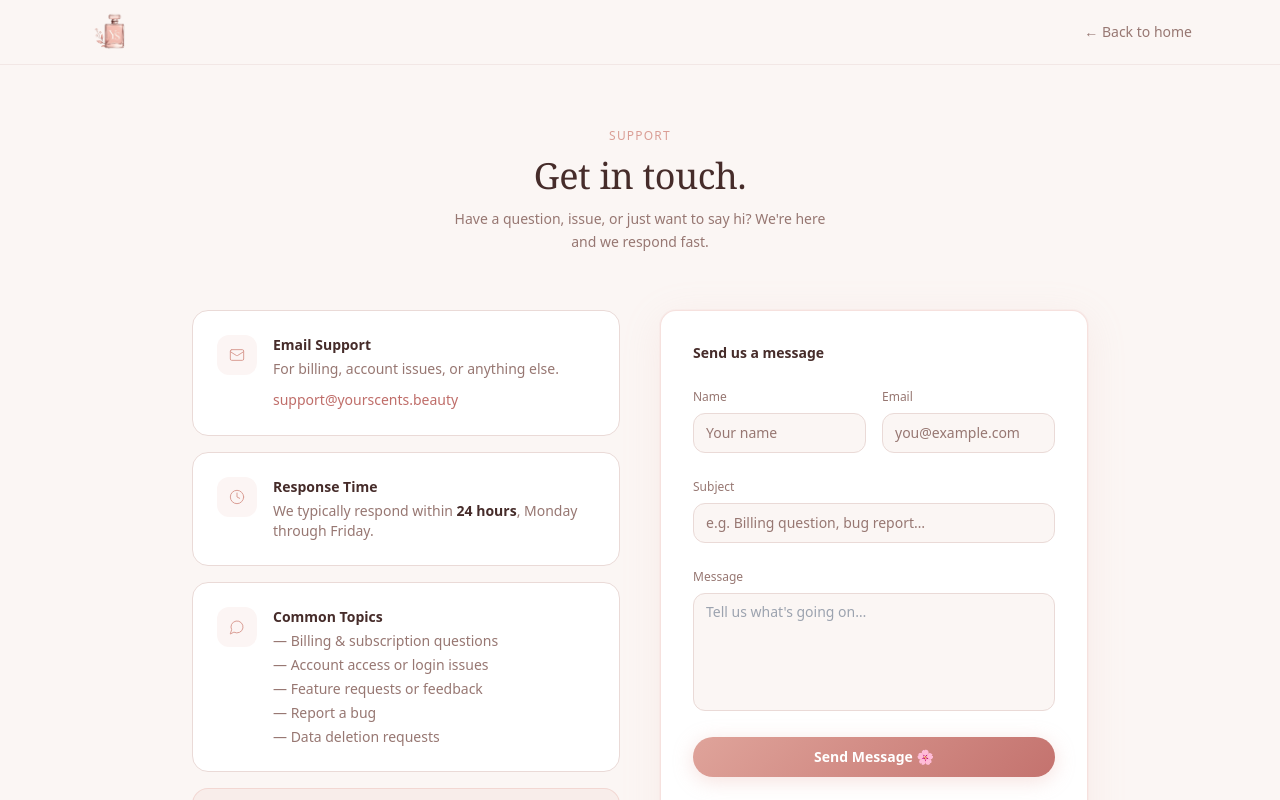
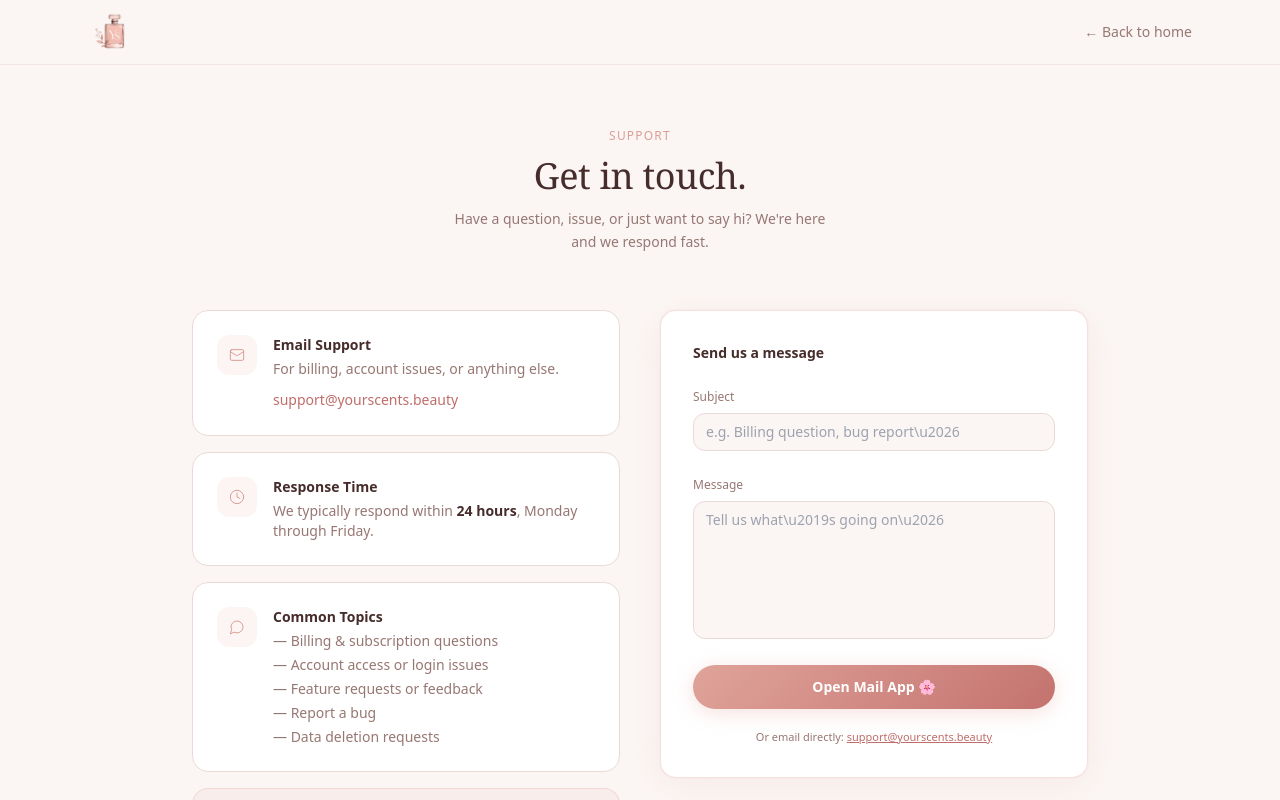
Before and after one commit to CashPrep/yourscents.beauty, a Next.js app: page /contact in a window 1280 px wide. Shown: the top 800 px of the page. Built offline with nearby package versions, Linux system fonts and the light colour scheme.

Commit message:
fix: DiscoveryFeed accepts full wardrobe prop, contact page uses mailto fallback

```diff
--- a/app/contact/page.tsx
+++ b/app/contact/page.tsx
@@ -3,43 +3,31 @@ import { useState } from 'react'
 import Link from 'next/link'
 import Image from 'next/image'
 import { Mail, MessageCircle, Clock } from 'lucide-react'
-import { Input } from '@/components/ui/input'
-import { Button } from '@/components/ui/button'
 
 const R        = 'hsl(8 48% 72%)'
 const R_DEEP   = 'hsl(3 40% 58%)'
 const R_BG     = 'hsl(8 56% 76% / 0.12)'
 const R_BORDER = 'hsl(8 56% 76% / 0.32)'
 
+const TOPICS = [
+  'Billing & subscription questions',
+  'Account access or login issues',
+  'Feature requests or feedback',
+  'Report a bug',
+  'Data deletion requests',
+]
+
 export default function ContactPage() {
-  const [name,    setName]    = useState('')
-  const [email,   setEmail]   = useState('')
   const [subject, setSubject] = useState('')
   const [message, setMessage] = useState('')
-  const [loading, setLoading] = useState(false)
-  const [done,    setDone]    = useState(false)
-  const [error,   setError]   = useState<string | null>(null)
+  const [opened,  setOpened]  = useState(false)
 
-  const handleSubmit = async (e: React.FormEvent) => {
-    e.preventDefault()
-    setLoading(true)
-    setError(null)
-    try {
-      const res = await fetch('https://formspree.io/f/yourscents', {
-        method: 'POST',
-        headers: { 'Content-Type': 'application/json', Accept: 'application/json' },
-        body: JSON.stringify({ name, email, subject, message }),
-      })
-      if (res.ok) {
-        setDone(true)
-      } else {
-        setError('Something went wrong. Please email us directly at support@yourscents.beauty')
-      }
-    } catch {
-      setError('Network error. Please email us directly at support@yourscents.beauty')
-    } finally {
-      setLoading(false)
-    }
+  const handleOpen = () => {
+    const to  = 'support@yourscents.beauty'
+    const sub = encodeURIComponent(subject || 'Support request')
+    const bod = encodeURIComponent(message)
+    window.location.href = `mailto:${to}?subject=${sub}&body=${bod}`
+    setOpened(true)
   }
 
   return (
@@ -48,8 +36,8 @@ export default function ContactPage() {
       {/* Nav */}
       <header className="fixed top-0 inset-x-0 z-50 border-b border-border/50 bg-background backdrop-blur-xl">
         <div className="max-w-6xl mx-auto px-6 h-16 flex items-center justify-between">
-          <Link href="/" className="flex items-center gap-0">
-            <Image src="/logo.png" alt="Your Scents Logo" width={120} height={48} className="h-12 w-auto object-contain" />
+          <Link href="/" className="flex items-center">
+            <Image src="/logo.png" alt="Your Scents" width={120} height={48} className="h-12 w-auto object-contain" />
           </Link>
           <Link href="/" className="text-sm text-muted-foreground hover:text-foreground transition-colors">← Back to home</Link>
         </div>
@@ -93,7 +81,9 @@ export default function ContactPage() {
                 </div>
                 <div>
                   <p className="text-sm font-semibold mb-1">Response Time</p>
-                  <p className="text-sm text-muted-foreground">We typically respond within <strong className="text-foreground">24 hours</strong>, Monday through Friday.</p>
+                  <p className="text-sm text-muted-foreground">
+                    We typically respond within <strong className="text-foreground">24 hours</strong>, Monday through Friday.
+                  </p>
                 </div>
               </div>
 
@@ -104,11 +94,7 @@ export default function ContactPage() {
                 <div>
                   <p className="text-sm font-semibold mb-1">Common Topics</p>
                   <ul className="text-sm text-muted-foreground space-y-1 mt-1">
-                    <li>— Billing &amp; subscription questions</li>
-                    <li>— Account access or login issues</li>
-                    <li>— Feature requests or feedback</li>
-                    <li>— Report a bug</li>
-                    <li>— Data deletion requests</li>
+                    {TOPICS.map(t => <li key={t}>— {t}</li>)}
                   </ul>
                 </div>
               </div>
@@ -125,9 +111,9 @@ export default function ContactPage() {
               </div>
             </div>
 
-            {/* Contact form */}
+            {/* Contact form — opens native mail app with pre-filled content */}
             <div className="panel-glow p-8">
-              {done ? (
+              {opened ? (
                 <div className="text-center py-10">
                   <div
                     className="w-14 h-14 rounded-full flex items-center justify-center mx-auto mb-5"
@@ -135,107 +121,76 @@ export default function ContactPage() {
                   >
                     <Mail size={22} style={{ color: R }} strokeWidth={1.5} />
                   </div>
-                  <h2 className="text-xl font-normal serif mb-2">Message sent 🌸</h2>
+                  <h2 className="text-xl font-normal serif mb-2">Opening your mail app 🌸</h2>
                   <p className="text-sm text-muted-foreground">
-                    Thanks for reaching out! We&apos;ll get back to you within 24 hours.
+                    Your message has been pre-filled. Hit send and we&apos;ll get back to you within 24 hours.
                   </p>
                   <button
-                    onClick={() => { setDone(false); setName(''); setEmail(''); setSubject(''); setMessage('') }}
+                    onClick={() => { setOpened(false); setSubject(''); setMessage('') }}
                     className="mt-6 text-sm hover:underline"
                     style={{ color: R_DEEP }}
                   >
-                    Send another message
+                    Start over
                   </button>
                 </div>
               ) : (
-                <form onSubmit={handleSubmit} className="space-y-5">
-                  <div>
-                    <p className="text-sm font-semibold mb-5">Send us a message</p>
-                  </div>
-
-                  <div className="grid grid-cols-2 gap-4">
-                    <div className="space-y-1.5">
-                      <label className="text-xs font-medium text-muted-foreground">Name</label>
-                      <Input
-                        required
-                        placeholder="Your name"
-                        value={name}
-                        onChange={e => setName(e.target.value)}
-                        className="rounded-xl"
-                      />
-                    </div>
-                    <div className="space-y-1.5">
-                      <label className="text-xs font-medium text-muted-foreground">Email</label>
-                      <Input
-                        type="email"
-                        required
-                        placeholder="you@example.com"
-                        value={email}
-                        onChange={e => setEmail(e.target.value)}
-                        className="rounded-xl"
-                      />
-                    </div>
-                  </div>
+                <div className="space-y-5">
+                  <p className="text-sm font-semibold">Send us a message</p>
 
                   <div className="space-y-1.5">
                     <label className="text-xs font-medium text-muted-foreground">Subject</label>
-                    <Input
-                      required
-                      placeholder="e.g. Billing question, bug report…"
+                    <input
+                      type="text"
+                      placeholder="e.g. Billing question, bug report\u2026"
                       value={subject}
                       onChange={e => setSubject(e.target.value)}
-                      className="rounded-xl"
+                      className="w-full rounded-xl border border-input bg-background px-3 py-2 text-sm outline-none focus:ring-2 transition-colors"
                     />
                   </div>
 
                   <div className="space-y-1.5">
                     <label className="text-xs font-medium text-muted-foreground">Message</label>
                     <textarea
-                      required
-                      rows={5}
-                      placeholder="Tell us what&apos;s going on…"
+                      rows={6}
+                      placeholder="Tell us what\u2019s going on\u2026"
                       value={message}
                       onChange={e => setMessage(e.target.value)}
                       className="w-full rounded-xl border border-input bg-background px-3 py-2 text-sm outline-none focus:ring-2 resize-none transition-colors"
-                      style={{ '--tw-ring-color': R_BORDER } as React.CSSProperties}
                     />
                   </div>
 
-                  {error && (
-                    <p className="text-sm rounded-lg bg-destructive/10 text-destructive px-3 py-2">{error}</p>
-                  )}
-
-                  <Button
-                    type="submit"
+                  <button
+                    onClick={handleOpen}
                     className="btn-gold w-full py-3 text-sm"
-                    disabled={loading}
                   >
-                    {loading ? 'Sending…' : 'Send Message 🌸'}
-                  </Button>
+                    Open Mail App 🌸
+                  </button>
 
                   <p className="text-[11px] text-center text-muted-foreground">
                     Or email directly:{' '}
-                    <a href="mailto:support@yourscents.beauty" className="underline hover:text-foreground" style={{ color: R_DEEP }}>
+                    <a
+                      href="mailto:support@yourscents.beauty"
+                      className="underline hover:text-foreground"
+                      style={{ color: R_DEEP }}
+                    >
                       support@yourscents.beauty
                     </a>
                   </p>
-                </form>
+                </div>
               )}
             </div>
 
           </div>
 
-          {/* Footer nav */}
           <div className="mt-16 pt-8 border-t border-border flex flex-wrap gap-6 text-sm text-muted-foreground">
             <Link href="/privacy" className="hover:text-foreground transition-colors">Privacy Policy</Link>
             <Link href="/terms"   className="hover:text-foreground transition-colors">Terms of Service</Link>
-            <Link href="/"        className="hover:text-foreground transition-colors">← Back to home</Link>
+            <Link href="/"        className="hover:text-foreground transition-colors">\u2190 Back to home</Link>
           </div>
 
         </div>
       </main>
 
-      {/* Footer */}
       <footer className="border-t border-border py-8 px-6" style={{ background: 'hsl(10 45% 95%)' }}>
         <div className="max-w-6xl mx-auto">
           <p className="text-xs text-muted-foreground">&copy; {new Date().getFullYear()} Your Scents. All rights reserved.</p>
```
Also changed, not shown: components/dashboard/DiscoveryFeed.tsx (+53 -23 lines).
